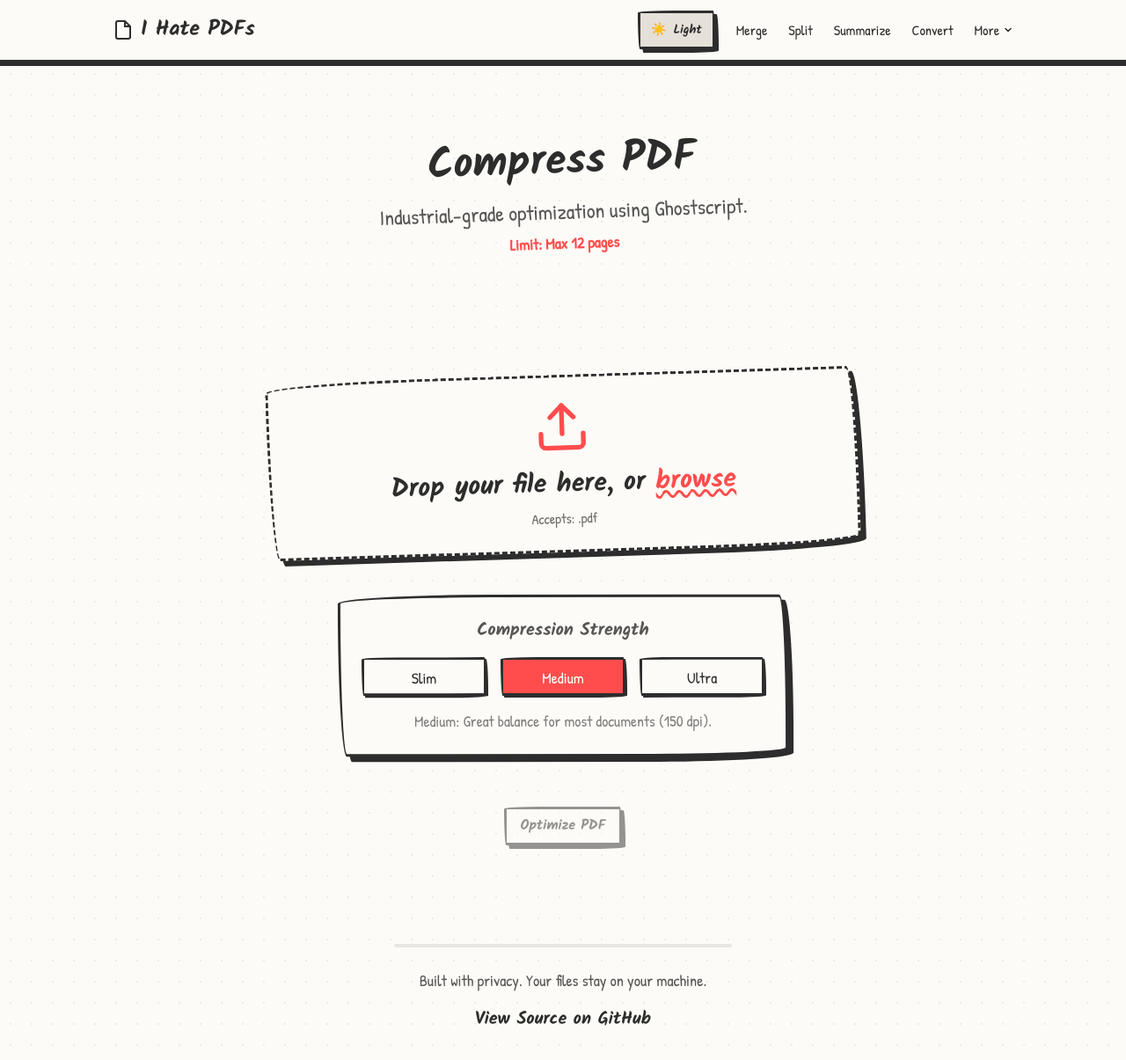
After one commit to Arham-Qureshi/I-hate-PDFs, a Flask app: page /compress/pdf in a window 1280 px wide. The commit adds this page. Shown: the whole page at 88% size. Run offline with Flask 3, Linux system fonts and the light colour scheme; some libraries are stand-ins or nearby versions.

Commit message:
added templates for the same

```diff
--- a/templates/components/navbar.html
+++ b/templates/components/navbar.html
@@ -24,6 +24,19 @@
                 class="text-base hover:text-[var(--c-accent)] hover:-rotate-1 transition-all {% if request.path.startswith('/summarize') %}underline decoration-wavy{% endif %}">Summarize</a>
             <a href="{{ url_for('convert.index') }}"
                 class="text-base hover:text-[var(--c-accent)] hover:rotate-1 transition-all {% if request.path.startswith('/convert') %}underline decoration-wavy{% endif %}">Convert</a>
+
+            <div class="relative group">
+                <button class="text-base hover:text-[var(--c-accent)] hover:-rotate-1 transition-all flex items-center gap-1">
+                    More
+                    <svg width="12" height="12" viewBox="0 0 24 24" fill="none" stroke="currentColor" stroke-width="3" stroke-linecap="round" stroke-linejoin="round">
+                        <path d="m6 9 6 6 6-6"/>
+                    </svg>
+                </button>
+                <div class="absolute right-0 mt-2 w-48 bg-[var(--c-bg)] border-2 border-[var(--c-text)] rounded-xl shadow-xl opacity-0 invisible group-hover:opacity-100 group-hover:visible transition-all z-50 p-2 transform origin-top-right scale-95 group-hover:scale-100">
+                    <a href="{{ url_for('compress.pdf_index') }}" class="block px-4 py-2 hover:bg-[var(--c-muted)] hover:-rotate-1 rounded-lg transition-transform">Compress PDF</a>
+                    <a href="{{ url_for('compress.docx_index') }}" class="block px-4 py-2 hover:bg-[var(--c-muted)] hover:rotate-1 rounded-lg transition-transform">Compress Word</a>
+                </div>
+            </div>
         </div>
 
         <!-- Mobile Menu Toggle -->
@@ -38,7 +51,6 @@
 </nav>
 
 <!-- Mobile drop -->
-<!-- yup its hidden initially -->
 <div id="mobile-menu"
     class="fixed inset-0 z-[40] bg-[var(--c-bg)] hidden flex-col items-center justify-center gap-6 pt-16 pb-12">
     <button id="mobile-theme-toggle"
@@ -53,4 +65,8 @@
         class="font-heading text-3xl hover:text-[var(--c-accent)] hover:rotate-1 transition-all">Summarize</a>
     <a href="{{ url_for('convert.index') }}"
         class="font-heading text-3xl hover:text-[var(--c-accent)] hover:-rotate-1 transition-all">Convert</a>
+    <a href="{{ url_for('compress.pdf_index') }}"
+        class="font-heading text-2xl hover:text-[var(--c-accent)] hover:rotate-1 transition-all opacity-70">Compress PDF</a>
+    <a href="{{ url_for('compress.docx_index') }}"
+        class="font-heading text-2xl hover:text-[var(--c-accent)] hover:-rotate-1 transition-all opacity-70">Compress Word</a>
 </div>
--- /dev/null
+++ b/templates/compress/pdf.html
@@ -0,0 +1,69 @@
+{% extends "base.html" %}
+
+{% block title %}Compress PDF — I Hate PDFs{% endblock %}
+{% block meta_description %}Reduce the file size of your PDFs while maintaining quality.{% endblock %}
+
+{% block content %}
+<div class="max-w-5xl mx-auto px-6 flex flex-col items-center justify-center gap-4 w-full min-h-[60vh]">
+    <section class="text-center w-full playful py-16">
+        <h1 class="font-heading text-5xl font-bold text-[var(--c-text)]">
+            Compress PDF
+        </h1>
+        <p class="text-xl md:text-2xl opacity-80 mt-4 max-w-2xl mx-auto">
+            Industrial-grade optimization using Ghostscript.
+        </p>
+        <p class="apple-micro mt-2 text-[var(--c-accent)] font-bold">Limit: Max 12 pages</p>
+    </section>
+
+    <section class="w-full max-w-2xl mx-auto flex flex-col items-center justify-center py-8">
+        <form id="compress-form" action="{{ url_for('compress.process_pdf') }}" method="POST" enctype="multipart/form-data" class="w-full flex items-center flex-col">
+            {% set upload_id = 'pdf-upload' %}
+            {% set upload_name = 'file' %}
+            {% set upload_accept = '.pdf' %}
+            {% set upload_multi = false %}
+            {% include 'components/file_upload.html' %}
+
+            <div class="wobble-card w-full max-w-lg mt-6 mb-8 p-6">
+                <label class="font-heading text-xl opacity-80 block mb-4 text-center">Compression Strength</label>
+                <div class="grid grid-cols-3 gap-4">
+                    <label class="cursor-pointer">
+                        <input type="radio" name="strength" value="low" class="hidden peer">
+                        <div class="wobble-input text-center py-2 peer-checked:bg-[var(--c-accent)] peer-checked:text-white transition-all">Slim</div>
+                    </label>
+                    <label class="cursor-pointer">
+                        <input type="radio" name="strength" value="medium" class="hidden peer" checked>
+                        <div class="wobble-input text-center py-2 peer-checked:bg-[var(--c-accent)] peer-checked:text-white transition-all">Medium</div>
+                    </label>
+                    <label class="cursor-pointer">
+                        <input type="radio" name="strength" value="high" class="hidden peer">
+                        <div class="wobble-input text-center py-2 peer-checked:bg-[var(--c-accent)] peer-checked:text-white transition-all">Ultra</div>
+                    </label>
+                </div>
+                <p class="apple-micro mt-4 opacity-60 text-center" id="strength-hint">Medium: Great balance for most documents (150 dpi).</p>
+            </div>
+
+            <div class="text-center w-full mt-6">
+                <button type="submit"
+                    class="wobble-btn text-base py-2 cursor-pointer disabled:opacity-50 disabled:cursor-not-allowed"
+                    id="submit-btn" disabled>
+                    Optimize PDF
+                </button>
+            </div>
+        </form>
+
+        <div id="status-area" class="hidden mt-8 w-full text-center">
+            <div class="wobble-card border-dashed p-6 inline-block">
+                <p id="status-text" class="font-heading text-2xl mb-2 text-[var(--c-accent)]">Shrinking...</p>
+                <div class="w-full bg-[var(--c-muted)] rounded-full h-2 mt-4 overflow-hidden border-2 border-[var(--c-text)]">
+                    <div id="status-bar" class="bg-[var(--c-accent)] h-full transition-all duration-500" style="width: 0%"></div>
+                </div>
+            </div>
+        </div>
+    </section>
+</div>
+{% endblock %}
+
+{% block scripts %}
+<script src="{{ url_for('static', filename='js/upload.js') }}"></script>
+<script src="{{ url_for('static', filename='js/compress_pdf.js') }}"></script>
+{% endblock %}
```
Also changed, not shown: templates/compress/docx.html (added, +50 -0 lines).
